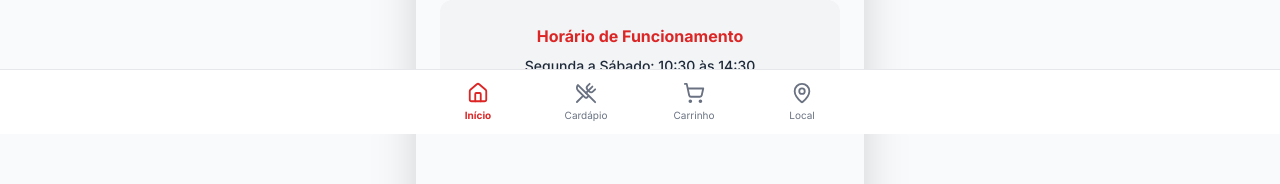
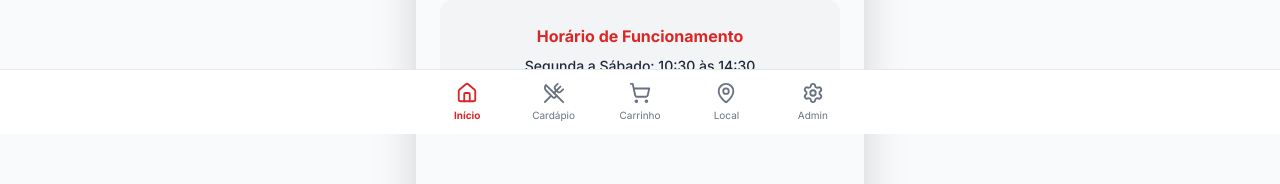
Before and after one commit to jeidsonwingledy-tech/Marmitaria_da_Diih, a React (Vite) app: page / in a window 1280 px wide. Shown: the part 666-850 px from the top of the page. Built offline with nearby package versions, Linux system fonts and the light colour scheme; no server answers; the database is empty.

Commit message:
atualização 1

```diff
--- a/components/Layout.tsx
+++ b/components/Layout.tsx
@@ -63,6 +63,11 @@ const Layout: React.FC<{ children: React.ReactNode }> = ({ children }) => {
                 <MapPin size={22} />
                 <span className="text-[10px] mt-1">Local</span>
               </Link>
+
+              <Link to="/admin" className={`flex flex-col items-center justify-center w-full h-full ${isActive('/admin')}`}>
+                <Settings size={22} />
+                <span className="text-[10px] mt-1">Admin</span>
+              </Link>
             </div>
           </div>
         )}
```
